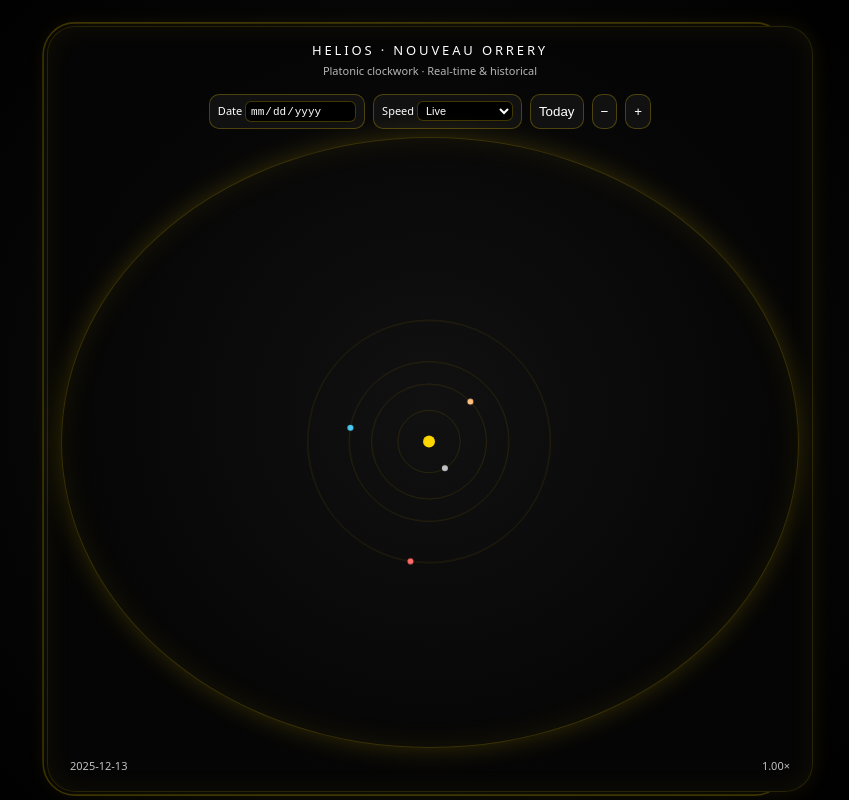
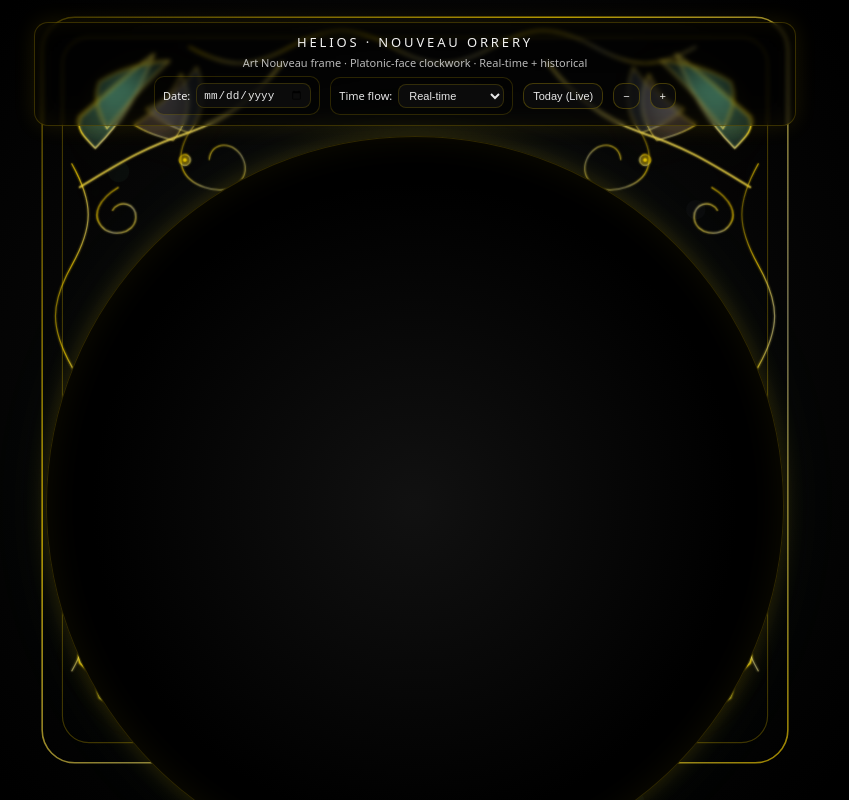
Before and after one commit to aauddin/Celestial-Website, a plain HTML site: page index.html in a window 1280 px wide. Shown: the whole page, without its empty margins (225-1074 px from the left). Drawn offline with Linux system fonts and the light colour scheme.

Commit message:
Update index.html
- fixing border bug

```diff
--- a/index.html
+++ b/index.html
@@ -2,162 +2,252 @@
 <html lang="en">
 <head>
   <meta charset="UTF-8" />
-<meta name="viewport" content="width=device-width, initial-scale=1.0"/>
-<title>Helios · Nouveau Orrery</title>
-
+  <meta name="viewport" content="width=device-width, initial-scale=1"/>
+  <title>Helios Nouveau Orrery</title>
   <style>
     :root{
-  --gold: rgba(255,215,0,0.9);
-  --gold-soft: rgba(255,215,0,0.18);
-  --sage: rgba(140,255,205,0.18);
-  --peach: rgba(255,198,160,0.22);
+      --bg: #000;
+      --text: #fff;
+
+      /* Theme */
+      --gold: rgba(255, 215, 0, 0.85);
+      --gold-soft: rgba(255, 215, 0, 0.18);
+      --gold-faint: rgba(255, 215, 0, 0.12);
+
+      --sage: rgba(140, 255, 205, 0.18);
+      --sage-strong: rgba(140, 255, 205, 0.30);
+      --blush: rgba(255, 210, 185, 0.16);
+      --sky: rgba(185, 210, 255, 0.14);
+
+      --panel: rgba(17,17,17,0.86);
+      --panel-border: rgba(255,215,0,0.22);
+      --panel-border-strong: rgba(255,215,0,0.38);
     }
 
-html, body{
-  margin:0;
-  padding:0;
-  width:100%;
-  height:100%;
-  background:#000;
-  color:#fff;
+    html, body {
+      margin: 0;
+      padding: 0;
+      height: 100%;
+      background: var(--bg);
+      color: var(--text);
       font-family: system-ui, -apple-system, BlinkMacSystemFont, "Segoe UI", sans-serif;
-  overflow:hidden;
+      overflow: hidden;
     }
 
-#wrapper{
-  position:fixed;
-  inset:0;
-  display:grid;
-  place-items:center;
+    #wrapper {
+      position: fixed;
+      inset: 0;
+      display: grid;
+      place-items: center;
       background:
-    radial-gradient(circle at center, #141414 0%, #060606 50%, #000 80%);
+        radial-gradient(circle at center, #141414 0%, #060606 45%, #000 75%),
+        radial-gradient(circle at 15% 20%, rgba(140,255,205,0.06) 0%, transparent 35%),
+        radial-gradient(circle at 85% 25%, rgba(255,210,185,0.05) 0%, transparent 35%),
+        radial-gradient(circle at 20% 85%, rgba(185,210,255,0.05) 0%, transparent 40%);
     }
 
-/* ================= CARD FRAME ================= */
-
+    /* NEW: Panel wrapper for border + veil + content */
     #frameCard{
-  position:relative;
-  width:min(92vmin, 880px);
-  aspect-ratio: 1 / 1;
-  padding:26px;
+      position: relative;
+      width: min(92vmin, 860px);
+      /* gives breathing room so the floral border doesn't collide with header/canvas */
+      padding: 22px;
+      border-radius: 26px;
     }
 
-#cardBorder{
-  position:absolute;
-  inset:0;
-  width:100%;
-  height:100%;
-  z-index:1;
-  pointer-events:none;
-  filter: drop-shadow(0 0 14px rgba(255,215,0,0.12));
+    /* Content sits above panel overlays */
+    #content {
+      position: relative;
+      z-index: 5;
+      display: flex;
+      flex-direction: column;
+      align-items: center;
+      gap: 10px;
+      width: 100%;
     }
 
-#cardInner{
-  position:relative;
-  z-index:2;
-  width:100%;
-  height:100%;
-  border-radius:28px;
-  padding:14px;
-  display:flex;
-  flex-direction:column;
-  align-items:center;
-  background:
-    radial-gradient(circle at center, #111 0%, #050505 70%);
-  border:1px solid rgba(255,215,0,0.14);
+    #header {
+      width: 100%;
+      display: flex;
+      flex-direction: column;
+      align-items: center;
+      gap: 6px;
+      padding: 10px 12px;
+      background: linear-gradient(180deg, rgba(0,0,0,0.55), rgba(0,0,0,0.25));
+      border: 1px solid var(--panel-border);
+      border-radius: 14px;
       box-shadow:
-    inset 0 0 28px rgba(255,215,0,0.05),
-    0 0 22px rgba(255,215,0,0.08);
+        0 0 22px rgba(255,215,0,0.10),
+        inset 0 0 24px rgba(255,215,0,0.05);
+      backdrop-filter: blur(2px);
     }
 
-/* ================= HEADER ================= */
-
-#header{
-  text-align:center;
-  margin-bottom:8px;
+    h1 {
+      margin: 0;
+      font-weight: 500;
+      letter-spacing: 0.22em;
+      text-transform: uppercase;
+      font-size: 13px;
+      text-align: center;
+      opacity: 0.95;
     }
 
-#header h1{
-  margin:0;
-  font-size:13px;
-  letter-spacing:0.22em;
-  font-weight:500;
-  text-transform:uppercase;
+    #subtitle {
+      font-size: 11px;
+      opacity: 0.72;
+      text-align: center;
+      margin-top: -2px;
     }
 
-#subtitle{
-  font-size:11px;
-  opacity:0.7;
-  margin-top:4px;
+    #controls {
+      width: 100%;
+      display: flex;
+      flex-wrap: wrap;
+      gap: 8px 10px;
+      align-items: center;
+      justify-content: center;
+      font-size: 11px;
+      opacity: 0.9;
     }
 
-/* ================= CONTROLS ================= */
-
-#controls{
-  display:flex;
-  flex-wrap:wrap;
-  gap:8px;
-  justify-content:center;
-  margin:8px 0;
-  font-size:11px;
+    #controls label {
+      display: inline-flex;
+      align-items: center;
+      gap: 6px;
+      padding: 6px 8px;
+      border: 1px solid rgba(255,215,0,0.18);
+      border-radius: 10px;
+      background: rgba(0,0,0,0.35);
     }
 
-#controls label,
-#controls button{
-  background:#111;
-  border:1px solid rgba(255,215,0,0.25);
-  border-radius:10px;
-  padding:6px 8px;
-  color:#fff;
+    #controls input[type="date"],
+    #controls select {
+      background: rgba(15,15,15,0.9);
+      border: 1px solid rgba(255,215,0,0.18);
+      color: #fff;
+      padding: 4px 6px;
+      border-radius: 8px;
+      font-size: 11px;
+      outline: none;
     }
 
-#controls input,
-#controls select{
-  background:#000;
-  border:1px solid rgba(255,215,0,0.25);
-  color:#fff;
-  font-size:11px;
-  border-radius:6px;
-  padding:2px 4px;
+    #controls button {
+      background: rgba(15,15,15,0.75);
+      border: 1px solid rgba(255,215,0,0.26);
+      color: #fff;
+      padding: 6px 9px;
+      border-radius: 10px;
+      font-size: 11px;
+      cursor: pointer;
+      transition: transform 0.06s ease, background 0.15s ease, border-color 0.15s ease;
+    }
+    #controls button:hover {
+      background: rgba(30,30,30,0.85);
+      border-color: rgba(255,215,0,0.55);
+    }
+    #controls button:active {
+      transform: translateY(1px);
     }
 
-#controls button{
-  cursor:pointer;
-}
-#controls button:hover{
-  background:#222;
+    #canvas {
+      width: min(92vmin, 820px);
+      height: min(92vmin, 820px);
+      border-radius: 50%;
+      background: radial-gradient(circle at center, #111 0%, #000 62%);
+      border: 1px solid rgba(255, 215, 0, 0.18);
+      box-shadow:
+        0 0 25px rgba(255, 215, 0, 0.16),
+        0 0 80px rgba(140, 255, 205, 0.04),
+        inset 0 0 35px rgba(255, 215, 0, 0.06);
     }
 
-/* ================= CANVAS ================= */
-
-#canvas{
-  width:100%;
-  flex:1;
-  border-radius:50%;
-  border:1px solid rgba(255,215,0,0.2);
-  box-shadow:
-    0 0 26px rgba(255,215,0,0.18),
-    inset 0 0 30px rgba(255,215,0,0.08);
+    #hud {
+      width: 100%;
+      display: flex;
+      justify-content: space-between;
+      gap: 10px;
+      font-size: 11px;
+      opacity: 0.82;
+      padding: 8px 12px;
+      border-radius: 14px;
+      background: rgba(0,0,0,0.32);
+      border: 1px solid rgba(255,215,0,0.16);
+      box-shadow: inset 0 0 18px rgba(255,215,0,0.05);
     }
 
-/* ================= HUD ================= */
-
-#hud{
-  display:flex;
-  justify-content:space-between;
-  width:100%;
-  font-size:11px;
-  opacity:0.75;
-  margin-top:6px;
+    #hud .pill {
+      display: inline-flex;
+      align-items: center;
+      gap: 8px;
+      white-space: nowrap;
     }
 
-.pill{
-  padding:4px 8px;
+    #legend {
+      width: 100%;
+      display: flex;
+      gap: 12px;
+      flex-wrap: wrap;
+      justify-content: center;
+      font-size: 11px;
+      opacity: 0.82;
+      padding-bottom: 4px;
     }
 
-/* ================= SVG BORDER ================= */
-svg path, svg circle{
-  vector-effect: non-scaling-stroke;
+    .legend-item {
+      display: flex;
+      align-items: center;
+      gap: 6px;
+      padding: 4px 8px;
+      border-radius: 999px;
+      border: 1px solid rgba(255,215,0,0.14);
+      background: rgba(0,0,0,0.25);
+    }
+    .legend-dot {
+      width: 8px;
+      height: 8px;
+      border-radius: 50%;
+    }
+
+    /* Planet colors */
+    .sun     { background: #ffd700; }
+    .mercury { background: #c0c0c0; }
+    .venus   { background: #ffbf7f; }
+    .earth   { background: #4cc9f0; }
+    .mars    { background: #ff6b6b; }
+    .jupiter { background: #ffdd99; }
+    .saturn  { background: #f4e285; }
+    .uranus  { background: #7fffd4; }
+    .neptune { background: #6c5ce7; }
+    .pluto   { background: #b388ff; }
+
+    /* UPDATED: veil + frame now attach to #frameCard (not viewport) */
+    #nouveauVeil{
+      position: absolute;
+      inset: 0;
+      z-index: 1;
+      pointer-events: none;
+      opacity: 0.14;
+      border-radius: 26px;
+      background:
+        radial-gradient(circle at 12% 18%, rgba(140,255,205,0.20) 0 10px, transparent 11px),
+        radial-gradient(circle at 18% 26%, rgba(255,210,185,0.16) 0 8px, transparent 9px),
+        radial-gradient(circle at 86% 22%, rgba(185,210,255,0.16) 0 9px, transparent 10px),
+        radial-gradient(circle at 78% 84%, rgba(140,255,205,0.16) 0 10px, transparent 11px),
+        radial-gradient(circle at 22% 78%, rgba(255,210,185,0.14) 0 10px, transparent 11px);
+      mix-blend-mode: screen;
+    }
+
+    #nouveauFrame {
+      position: absolute;
+      inset: 0;
+      z-index: 2;
+      pointer-events: none;
+      opacity: 0.98;
+      filter: drop-shadow(0 0 18px rgba(255,215,0,0.10));
+    }
+
+    @media (max-width: 560px){
+      #hud { flex-direction: column; align-items: center; }
     }
   </style>
 </head>
@@ -166,186 +256,172 @@ svg path, svg circle{
   <div id="wrapper">
 
     <div id="frameCard">
+      <div id="nouveauVeil" aria-hidden="true"></div>
 
-    <!-- ART NOUVEAU BORDER -->
-    <svg id="cardBorder" viewBox="0 0 1000 1000" preserveAspectRatio="none">
+      <!-- Art Nouveau Frame (panel-sized SVG) -->
+      <svg id="nouveauFrame" viewBox="0 0 1000 1000" preserveAspectRatio="none" aria-hidden="true">
         <defs>
           <linearGradient id="goldStroke" x1="0" y1="0" x2="1" y2="1">
-          <stop offset="0" stop-color="rgba(255,215,0,0.4)"/>
-          <stop offset="0.5" stop-color="rgba(255,215,0,1)"/>
-          <stop offset="1" stop-color="rgba(255,245,185,0.6)"/>
+            <stop offset="0" stop-color="rgba(255,215,0,0.30)"/>
+            <stop offset="0.35" stop-color="rgba(255,215,0,0.95)"/>
+            <stop offset="0.7" stop-color="rgba(255,245,170,0.60)"/>
+            <stop offset="1" stop-color="rgba(255,215,0,0.85)"/>
           </linearGradient>
 
-        <radialGradient id="leaf" cx="40%" cy="40%" r="70%">
-          <stop offset="0" stop-color="var(--sage)"/>
-          <stop offset="1" stop-color="rgba(140,255,205,0.05)"/>
+          <radialGradient id="leafGreen" cx="40%" cy="40%" r="70%">
+            <stop offset="0" stop-color="rgba(140,255,205,0.28)"/>
+            <stop offset="1" stop-color="rgba(140,255,205,0.06)"/>
+          </radialGradient>
+          <radialGradient id="petalBlush" cx="40%" cy="40%" r="75%">
+            <stop offset="0" stop-color="rgba(255,210,185,0.22)"/>
+            <stop offset="1" stop-color="rgba(255,210,185,0.05)"/>
+          </radialGradient>
+          <radialGradient id="petalSky" cx="40%" cy="40%" r="75%">
+            <stop offset="0" stop-color="rgba(185,210,255,0.18)"/>
+            <stop offset="1" stop-color="rgba(185,210,255,0.05)"/>
           </radialGradient>
 
-        <radialGradient id="petal" cx="40%" cy="40%" r="70%">
-          <stop offset="0" stop-color="var(--peach)"/>
-          <stop offset="1" stop-color="rgba(255,198,160,0.05)"/>
-        </radialGradient>
+          <filter id="softGlow" x="-20%" y="-20%" width="140%" height="140%">
+            <feGaussianBlur stdDeviation="1.2" result="b"/>
+            <feMerge>
+              <feMergeNode in="b"/>
+              <feMergeNode in="SourceGraphic"/>
+            </feMerge>
+          </filter>
+
+          <!-- FIX: Define the reusable corner ornament ONCE -->
+          <g id="cornerTL">
+            <path d="M70,150 C105,120 130,95 165,70 C145,120 125,155 90,190 C75,175 65,165 70,150 Z"
+                  fill="url(#leafGreen)" stroke="url(#goldStroke)" stroke-width="1.6"/>
+            <path d="M95,105 C120,90 150,80 185,78 C155,105 130,135 105,165 C92,142 88,125 95,105 Z"
+                  fill="url(#leafGreen)" stroke="url(#goldStroke)" stroke-width="1.4" opacity="0.9"/>
+
+            <path d="M140,160 C165,145 190,120 200,95 C215,125 210,155 190,180 C172,175 155,170 140,160 Z"
+                  fill="url(#petalBlush)" stroke="url(#goldStroke)" stroke-width="1.2" opacity="0.9"/>
+            <path d="M155,140 C180,130 205,110 220,86 C232,116 228,150 210,170 C192,165 173,155 155,140 Z"
+                  fill="url(#petalSky)" stroke="url(#goldStroke)" stroke-width="1.0" opacity="0.85"/>
+
+            <path d="M70,240 C120,210 150,190 210,170
+                     C260,152 300,120 330,80"
+                  fill="none" stroke="url(#goldStroke)" stroke-width="2.2" stroke-linecap="round" opacity="0.85"/>
+            <path d="M120,240 C95,255 85,275 98,290
+                     C110,305 140,300 142,280
+                     C144,260 120,255 112,270"
+                  fill="none" stroke="url(#goldStroke)" stroke-width="1.6" opacity="0.75"/>
+            <path d="M210,170 C190,205 200,230 230,240
+                     C265,252 290,230 280,205
+                     C270,180 238,180 236,205"
+                  fill="none" stroke="url(#goldStroke)" stroke-width="1.4" opacity="0.65"/>
+
+            <circle cx="205" cy="205" r="7" fill="rgba(255,215,0,0.22)" stroke="url(#goldStroke)" stroke-width="1.2"/>
+            <circle cx="205" cy="205" r="2.2" fill="rgba(255,215,0,0.85)"/>
+          </g>
         </defs>
 
-      <!-- outer rails -->
-      <rect x="28" y="28" width="944" height="944" rx="40"
-            fill="none" stroke="rgba(255,215,0,0.22)" stroke-width="2"/>
-      <rect x="54" y="54" width="892" height="892" rx="32"
-            fill="none" stroke="rgba(255,215,0,0.12)" stroke-width="1.2"/>
+        <rect x="22" y="22" width="956" height="956" rx="42" ry="42"
+              fill="none" stroke="url(#goldStroke)" stroke-width="2" opacity="0.75"/>
+        <rect x="48" y="48" width="904" height="904" rx="34" ry="34"
+              fill="none" stroke="rgba(255,215,0,0.25)" stroke-width="1.5"/>
 
-      <!-- corner floral (TL) -->
+        <g opacity="0.95" filter="url(#softGlow)">
           <g transform="translate(0,0)">
-        <path d="M70,220 C70,120 160,70 240,70
-                 C320,70 360,140 350,210
-                 C340,270 270,310 210,290
-                 C160,270 150,230 180,210
-                 C210,185 250,205 230,235
-                 C210,265 175,250 180,225"
-              fill="none" stroke="url(#goldStroke)" stroke-width="3"/>
-
-        <path d="M150,170 C120,145 110,110 110,90
-                 C140,105 165,130 185,160 Z"
-              fill="url(#leaf)" stroke="url(#goldStroke)" stroke-width="1.2"/>
-
-        <path d="M215,210 C240,185 270,180 290,195
-                 C265,225 235,255 210,265 Z"
-              fill="url(#petal)" stroke="url(#goldStroke)" stroke-width="1.1"/>
+            <use href="#cornerTL"/>
+          </g>
+          <g transform="translate(1000,0) scale(-1,1)">
+            <use href="#cornerTL"/>
+          </g>
+          <g transform="translate(0,1000) scale(1,-1)">
+            <use href="#cornerTL"/>
+          </g>
+          <g transform="translate(1000,1000) scale(-1,-1)">
+            <use href="#cornerTL"/>
+          </g>
         </g>
 
-      <!-- mirror corners -->
-      <g transform="translate(1000,0) scale(-1,1)"><use href="#"/></g>
-      <g transform="translate(0,1000) scale(1,-1)"><use href="#"/></g>
-      <g transform="translate(1000,1000) scale(-1,-1)"><use href="#"/></g>
+        <g opacity="0.75" filter="url(#softGlow)">
+          <path d="M210,60
+                   C260,88 290,88 340,60
+                   C390,32 420,32 470,60
+                   C520,88 550,88 600,60
+                   C650,32 680,32 730,60
+                   C780,88 810,88 860,60"
+                fill="none" stroke="url(#goldStroke)" stroke-width="1.5" stroke-linecap="round"/>
 
-      <!-- side vines -->
-      <path d="M300,70 C360,40 420,40 480,70
-               C540,100 600,100 660,70"
-            fill="none" stroke="url(#goldStroke)" stroke-width="2"/>
+          <path d="M210,940
+                   C260,912 290,912 340,940
+                   C390,968 420,968 470,940
+                   C520,912 550,912 600,940
+                   C650,968 680,968 730,940
+                   C780,912 810,912 860,940"
+                fill="none" stroke="url(#goldStroke)" stroke-width="1.5" stroke-linecap="round"/>
 
-      <path d="M300,930 C360,960 420,960 480,930
-               C540,900 600,900 660,930"
-            fill="none" stroke="url(#goldStroke)" stroke-width="2"/>
+          <path d="M60,210
+                   C88,260 88,290 60,340
+                   C32,390 32,420 60,470
+                   C88,520 88,550 60,600
+                   C32,650 32,680 60,730
+                   C88,780 88,810 60,860"
+                fill="none" stroke="url(#goldStroke)" stroke-width="1.5" stroke-linecap="round"/>
 
+          <path d="M940,210
+                   C912,260 912,290 940,340
+                   C968,390 968,420 940,470
+                   C912,520 912,550 940,600
+                   C968,650 968,680 940,730
+                   C912,780 912,810 940,860"
+                fill="none" stroke="url(#goldStroke)" stroke-width="1.5" stroke-linecap="round"/>
+        </g>
       </svg>
 
-    <!-- ================= CONTENT ================= -->
-    <div id="cardInner">
-
+      <div id="content">
         <div id="header">
           <h1>HELIOS · NOUVEAU ORRERY</h1>
-        <div id="subtitle">Platonic clockwork · Real-time & historical</div>
-      </div>
+          <div id="subtitle">Art Nouveau frame · Platonic-face clockwork · Real-time + historical</div>
 
           <div id="controls">
-        <label>Date <input type="date" id="datePicker"></label>
-        <label>Speed
-          <select id="speed">
-            <option value="realtime">Live</option>
-            <option value="day">1 day/sec</option>
-            <option value="year">1 year/sec</option>
-            <option value="century">1 century/sec</option>
+            <label>
+              Date:
+              <input type="date" id="datePicker" />
+            </label>
+
+            <label>
+              Time flow:
+              <select id="speedSelect">
+                <option value="realtime">Real-time</option>
+                <option value="hour">1 hour / sec</option>
+                <option value="day">1 day / sec</option>
+                <option value="month">1 month / sec</option>
+                <option value="year">1 year / sec</option>
+                <option value="century">1 century / sec</option>
               </select>
             </label>
-        <button id="today">Today</button>
+
+            <button id="todayBtn">Today (Live)</button>
+
             <button id="zoomOut">−</button>
             <button id="zoomIn">+</button>
+          </div>
         </div>
 
         <canvas id="canvas"></canvas>
 
         <div id="hud">
-        <div class="pill" id="dateText">—</div>
-        <div class="pill" id="zoomText">1.00×</div>
+          <div class="pill"><span style="opacity:.75;">Sim date:</span> <span id="simDateText">—</span></div>
+          <div class="pill"><span style="opacity:.75;">Zoom:</span> <span id="zoomText">1.00×</span></div>
+          <div class="pill"><span style="opacity:.75;">Mode:</span> <span id="modeText">Live</span></div>
         </div>
 
+        <div id="legend"></div>
       </div>
     </div>
   </div>
 
   <script>
-/* ================= BASIC ORRERY (SIMPLIFIED) ================= */
-const canvas = document.getElementById("canvas");
-const ctx = canvas.getContext("2d");
+    const canvas = document.getElementById('canvas');
+    const ctx = canvas.getContext('2d');
 
-function resize(){
-  const dpr = window.devicePixelRatio || 1;
-  const rect = canvas.getBoundingClientRect();
-  canvas.width = rect.width * dpr;
-  canvas.height = rect.height * dpr;
-  ctx.setTransform(dpr,0,0,dpr,0,0);
-}
-window.addEventListener("resize", resize);
-resize();
-
-let zoom = 1;
-let simDate = null;
-let speed = "realtime";
-
-const AU_SCALE = 80;
-
-const planets = [
-  {name:"Mercury", r:0.39, c:"#c0c0c0", p:88},
-  {name:"Venus", r:0.72, c:"#ffbf7f", p:225},
-  {name:"Earth", r:1.00, c:"#4cc9f0", p:365},
-  {name:"Mars", r:1.52, c:"#ff6b6b", p:687},
-  {name:"Jupiter", r:5.2, c:"#ffdd99", p:4333}
-];
-
-function jd(d){ return d.getTime()/86400000 + 2440587.5 }
-
-document.getElementById("zoomIn").onclick=()=>zoom*=1.2;
-document.getElementById("zoomOut").onclick=()=>zoom/=1.2;
-document.getElementById("today").onclick=()=>simDate=null;
-document.getElementById("speed").onchange=e=>speed=e.target.value;
-document.getElementById("datePicker").onchange=e=>{
-  simDate = new Date(e.target.value+"T00:00:00Z");
-};
-
-let last = performance.now();
-
-function loop(t){
-  const dt = (t-last)/1000; last=t;
-  const now = simDate ? new Date(simDate) : new Date();
-  if(simDate){
-    if(speed==="day") simDate.setUTCDate(simDate.getUTCDate()+dt);
-    if(speed==="year") simDate.setUTCFullYear(simDate.getUTCFullYear()+dt);
-    if(speed==="century") simDate.setUTCFullYear(simDate.getUTCFullYear()+dt*100);
-  }
-
-  document.getElementById("dateText").textContent = now.toISOString().slice(0,10);
-  document.getElementById("zoomText").textContent = zoom.toFixed(2)+"×";
-
-  ctx.clearRect(0,0,canvas.width,canvas.height);
-  const cx = canvas.clientWidth/2;
-  const cy = canvas.clientHeight/2;
-
-  // sun
-  ctx.fillStyle="#ffd700";
-  ctx.beginPath();
-  ctx.arc(cx,cy,6,0,Math.PI*2);
-  ctx.fill();
-
-  planets.forEach(p=>{
-    const ang = ((jd(now)%p.p)/p.p)*Math.PI*2;
-    const r = p.r*AU_SCALE*zoom;
-    const x = cx + Math.cos(ang)*r;
-    const y = cy + Math.sin(ang)*r;
-
-    ctx.strokeStyle="rgba(255,215,0,0.12)";
-    ctx.beginPath();
-    ctx.arc(cx,cy,r,0,Math.PI*2);
-    ctx.stroke();
-
-    ctx.fillStyle=p.c;
-    ctx.beginPath();
-    ctx.arc(x,y,3,0,Math.PI*2);
-    ctx.fill();
-  });
-
-  requestAnimationFrame(loop);
-}
-requestAnimationFrame(loop);
-</script>
-
-</body>
-</html>
+    const datePicker = document.getElementById('datePicker');
+    const todayBtn = document.getElementById('todayBtn');
+    const zoomInBtn = document.getElementById('zoomIn');
+    const zoomOutBtn = document.getElementById('zoomOut');
+    const speedSelect = document.getElementById('speedSelect');
```
Lines whose indentation alone changed are shown as unchanged.
